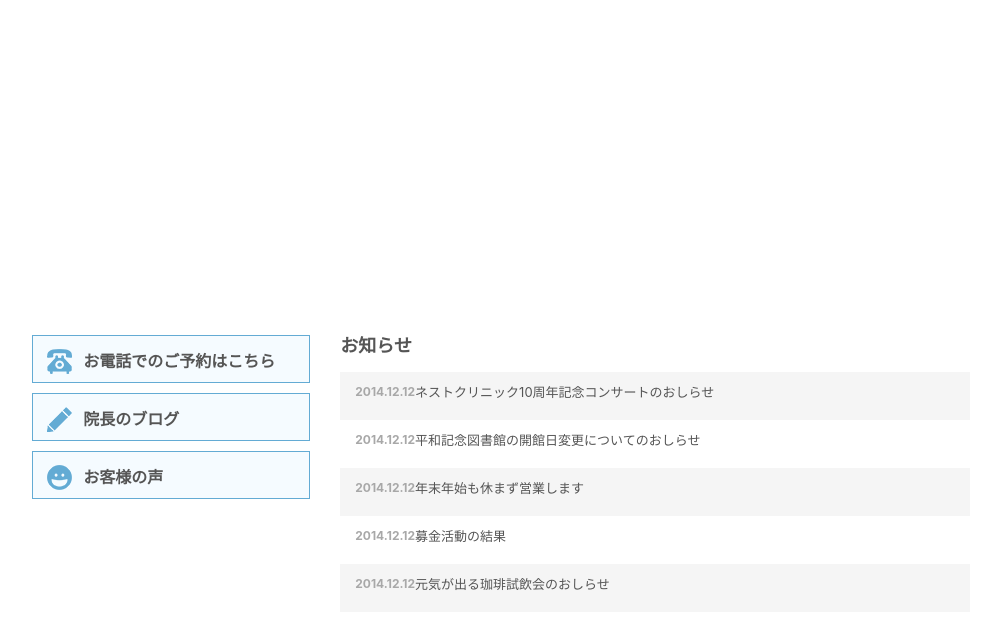
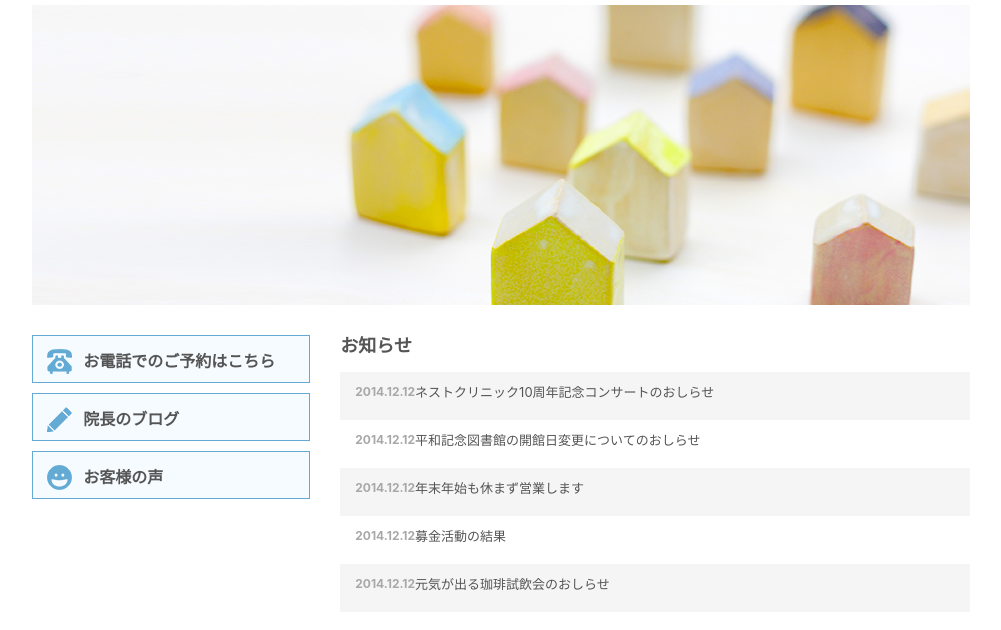
Before and after one commit to Hiro4747K/practice111, a plain HTML site: page index.html in a window 1280 px wide. Shown: the part 94-724 px from the top of the page, without its empty margins (139-1140 px from the left). Drawn offline with nearby package versions, Linux system fonts and the light colour scheme.

Commit message:
Update stylesheet.css

```diff
--- a/stylesheet.css
+++ b/stylesheet.css
@@ -97,7 +97,7 @@ padding-right: 0;
 .main{
   margin: 0 auto;
   height: 300px;;
-  background-image: url(IMG_1050.JPG);
+  background-image: url(images/mainimage.jpg);
   background-size: cover;
   background-position: center;
   margin-bottom: 30px;
```
